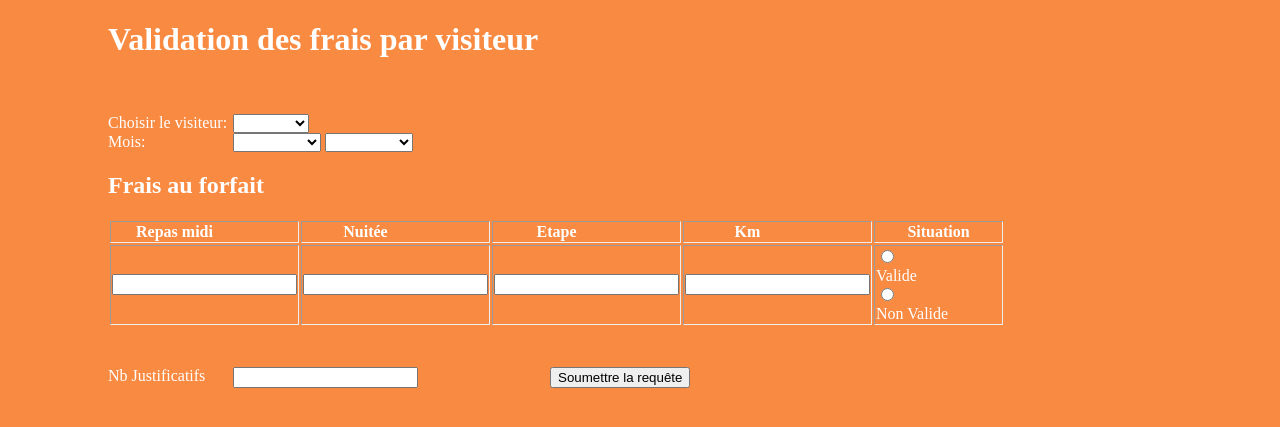
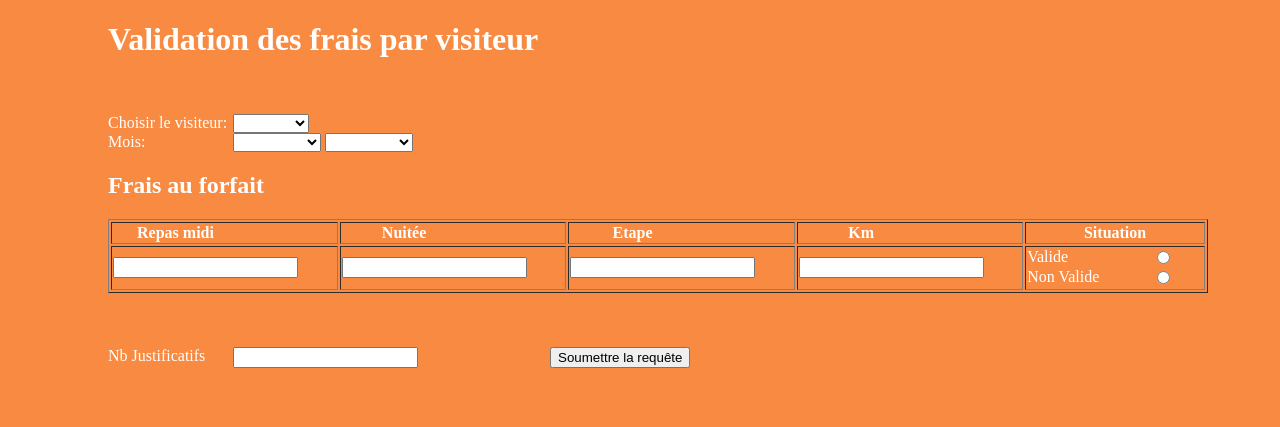
Before and after one commit to Skream20/Projet_DPI, a PHP site: page /validation_frais.html in a window 1280 px wide. Shown: the top 427 px of the page. Run offline with PHP 8.4, Linux system fonts and the light colour scheme.

Commit message:
Add files via upload

```diff
--- a/page_web/web/traitement_frais.css
+++ b/page_web/web/traitement_frais.css
@@ -5,14 +5,11 @@ body {
 
 }
 
+
 table{
 
-	display: inline-block; /* La balise devient de type block. */
-	width: 150px;
-    border: 1px;
+    width: 1100px;
 }
-
-
 
 label
 {
```
